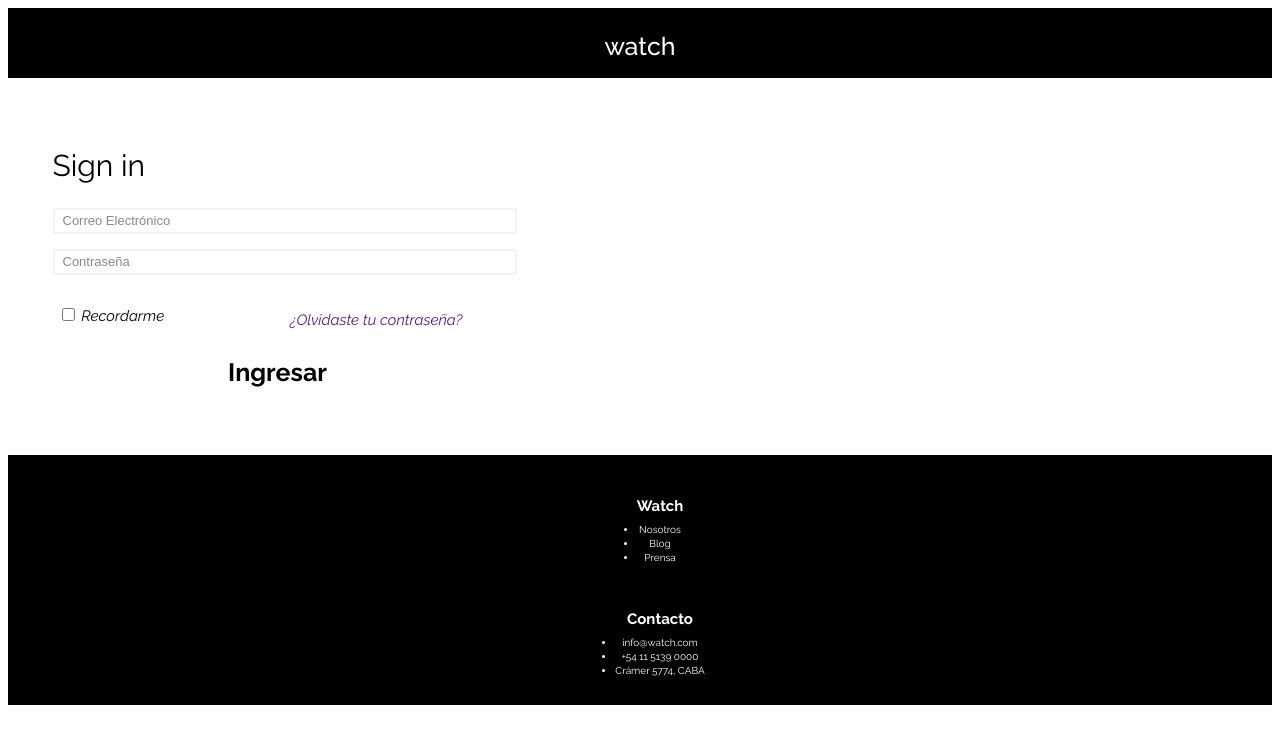
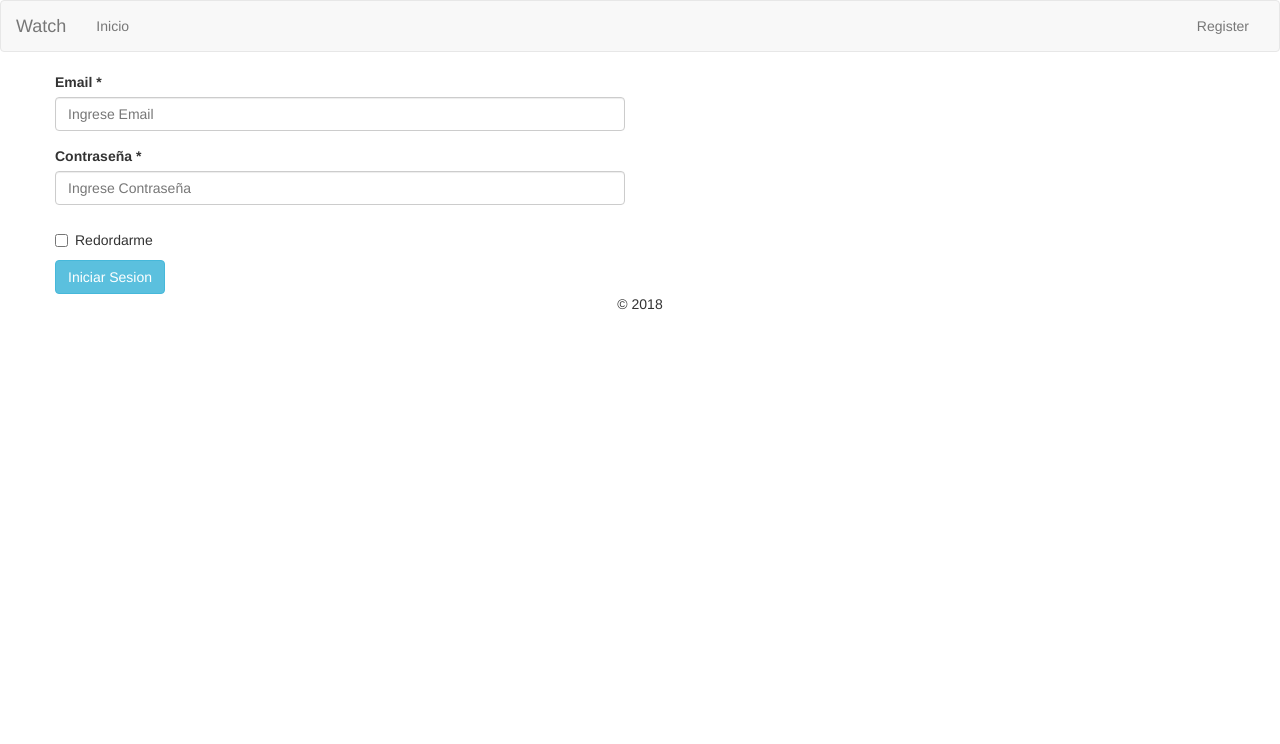
Before and after one commit to HarrySanti/dh, a PHP site: page /sign_in.php in a window 1280 px wide. Shown: the top 744 px of the page. Run offline with PHP 8.4, Linux system fonts and the light colour scheme; some libraries are stand-ins or nearby versions.

Commit message:
Update sign_in.php

```diff
--- a/sign_in.php
+++ b/sign_in.php
@@ -1,84 +1,206 @@
 <?php
 	require_once "validaciones.php";
+	require_once "usuarios.php";
+
+    $errores = [
+        "email" => [],
+        "password" => [],
+
+    ];
+		//error si el mail no está registrado
+		$errores_login_user = [
+				"email"=>[],
+		];
+		//error si la contraseña no es la correcta
+		$errores_login_password = [
+				"password"=>[],
+		];
+
+
+    // Validar si se completo o no el formulario
+    if ($_POST) {
+
+
+				//valido la contraseña
+				$erroresEnPassword = validarPasswordLogin($_POST["contrasena"]);
+
+				if (empty($erroresEnPassword)) {
+				} else {
+					$errores["contrasena"] = $erroresEnPassword;
+				}
+
+				//valido el mail
+
+				$erroresEnMail = validarEmailLogin($_POST["email"]);
+
+				if (empty($erroresEnMail)) {
+				} else {
+					$errores["email"] = $erroresEnMail;
+				}
+
+
+
+			  // Si no hubo errores con los campos, busco el usuario
+			  if (! huboErrores($errores)) {
+
+						//si no encuentro al usuario sumo un error en errores de login
+						if (! traerPorEmail($_POST["email"])) {
+
+								$errores_login_user["email"] = "El usuario ingresado no se encuentra registrado";
+
+								}else{
+
+									//si está registrado
+									// Buscar el usuario basandonos en el email
+									$usuario = traerPorEmail($_POST["email"]);
+								}
+
+						//una vez encontrado el usuario, chequeo si la contraseña es correcta
+						if ($usuario) {
+									// El password corresponde al del usuario???
+									if (password_verify($_POST['contrasena'], $usuario['password'])){
+
+
+											//iniciar sesión
+											session_start();
+
+
+											//defino cuanto quiero que dure mi cookies (en este caso una hora)
+											$vencimiento=time()+60*60;
+											//defino cookies
+
+											setcookie('email',$_POST['email'],$vencimiento,'/');
+											setcookie('avatar_url',$usuario['avatar_url'],$vencimiento,'/');
+
+
+											//definir el usuarios
+											$_SESSION['email']=$_COOKIE["email"];
+
+											header("Location: home.php");
+
+											//te redirige a bienvenido
+
+											//INICIAR SESION
+
+
+
+										}else {
+											$errores_login_password["password"] = "La contraseña ingresada no es correcta";
+										}
+								}
+		    	}
+		}
 ?>
 
+
 <!DOCTYPE html>
-<html>
+<html lang="en">
 <head>
 	<meta charset="utf-8">
-		<title>Watch</title>
-		<link rel="stylesheet" href="http://meyerweb.com/eric/tools/css/reset/reset.css">
-		<link href="https://fonts.googleapis.com/css?family=Raleway:100,100i,200,200i,300,300i,400,400i,500,500i,600,600i,700,700i,800,800i,900,900i" rel="stylesheet">
+	<meta http-equiv="X-UA-Compatible" content="IE=edge">
 	<meta name="viewport" content="width=device-width, initial-scale=1">
-		<link rel="stylesheet" href="css/mobile.css">
-		<link rel="stylesheet" href="css/tablet.css">
-		<link rel="stylesheet" href="css/desktop.css">
+	<title>Login</title>
+	<meta name="description" content="Registración de prueba">
+
+	<!-- Bootstrap -->
+	<link href="assets/libs/bootstrap-3/css/bootstrap.min.css" rel="stylesheet">
+
+	<!--[if lt IE 9]>
+	<script src="https://oss.maxcdn.com/html5shiv/3.7.2/html5shiv.min.js"></script>
+	<script src="https://oss.maxcdn.com/respond/1.4.2/respond.min.js"></script>
+	<![endif]-->
 </head>
 <body>
-		<div class="contenedor-signin">
-			<header class="watch-singin">
-				<a href="home.html"><h1>watch</h1></a>
-			</header>
-			<div class="cuerpo-singin">
-				<div class="foto_signin">
-					<img src="fotos/img_signin.jpg" class="img_signin" alt="">
+	<nav class="navbar navbar-default" role="navigation">
+		<div class="container-fluid">
+			<div class="navbar-header">
+				<button type="button" class="navbar-toggle" data-toggle="collapse" data-target="#navbar-links">
+					<span class="sr-only">Toggle navigation</span>
+					<span class="icon-bar"></span>
+					<span class="icon-bar"></span>
+					<span class="icon-bar"></span>
+				</button>
+				<a class="navbar-brand" href="home.php">Watch</a>
 			</div>
-				<div class="seccion-formulario-singin">
-					<h1>Sign in</h1>
-					<div class="formulario-signin">
-						<form action="" method="">
-							<div>
-								<input class="form1" type="text" name="correo" placeholder="Correo Electrónico" class="correo">
+			<!-- Collect the nav links, forms, and other content for toggling -->
+			<div class="collapse navbar-collapse" id="navbar-links">
+				<ul class="nav navbar-nav">
+					<li><a href="home.php">Inicio</a></li>
+				</ul>
+				<ul class="nav navbar-nav navbar-right">
+					<li><a href="register.php">Register</a></li>
+				</ul>
 			</div>
-							<div>
-								<input class="form1" tpype="password" name="password" placeholder="Contraseña" class="password">
 		</div>
+	</nav>
+	<div class="container">
+		<div class="row">
+            <form role="form" action="" method="post" enctype="multipart/form-data">
+								<!--Imprimo errores de validación de campos-->
+								<div class="row">
+                    <?php if (huboErrores($errores)) : ?>
+                        <div class="col-sm-12 alert alert-danger">
+                            <ul>
+                                <?php foreach($errores as $bolsaDeErrores) : ?>
+                                    <?php foreach($bolsaDeErrores as $error) : ?>
+                                        <li><?= $error ?></li>
+                                    <?php endforeach; ?>
+                                <?php endforeach; ?>
+                            </ul>
+                        </div>
+                    <?php endif; ?>
+                </div>
+
+								<!--Imprimo errores de registro de usuario, mas especificamente el mail. Mas abajo se hace con la contraseña-->
+								<div class="row">
+                    <?php if (huboErrores($errores_login_user)) : ?>
+                        <div class="col-sm-12 alert alert-danger">
+                            <ul>
+                                <?php echo "El usuario ingresado no se encuentra registrado";?>
+                            </ul>
+                        </div>
+                    <?php endif; ?>
+                </div>
+
+								<!--Imprimo errores matcheo de contraseña-->
+								<div class="row">
+                    <?php if (huboErrores($errores_login_password)) : ?>
+                        <div class="col-sm-12 alert alert-danger">
+                            <ul>
+                                <?php echo "La contraseña ingresada no es la correcta";?>
+                            </ul>
+                        </div>
+                    <?php endif; ?>
+                </div>
+
+
+				<div class="row">
+				</div>
+				<div class="row">
+					<div class="form-group col-sm-6">
+						<label for="email">Email *</label>
+						<input type="text" class="form-control" id="email" name="email" value="<?= isset($_POST['email']) ? $_POST['email'] : "" ?>" placeholder="Ingrese Email">
+					</div>
+				</div>
+				<div class="row">
+					<div class="form-group col-sm-6">
+						<label for="contrasena">Contraseña *</label>
+						<input type="password" class="form-control" id="contrasena" name="contrasena" placeholder="Ingrese Contraseña">
+					</div>
+				</div>
+				<div class="checkbox">
+					<label>
+						<input type="checkbox" id="chk-record" name="recordarme"> Redordarme
+					</label>
+				</div>
+
+
+				<input type="submit" name="btn_submit" class="btn btn-info" value="Iniciar Sesion"/>
 			</form>
 		</div>
-					<div class="botones">
-						<div class="recordarme-box">
-							<label>
-								<input type="checkbox" value="checkbox"> Recordarme
-							</label>
 	</div>
-						<div class="olvidar">
-							<a href="" class="olvide">¿Olvidaste tu contraseña?</a>
-						</div>
-					</div>
-					<a class="ingresar" href="">
-						<h2>Ingresar</h2>
-					</a>
-				</div>
-			</div>
-			<div class="contenedor">
-				<footer class="footer-singnin">
-					<div class="watch">
-						<ul>
-							<h3>Watch</h3>
-							<div>
-								<li>Nosotros</li>
-								<li>Blog</li>
-								<li>Prensa</li>
-							</div>
-						</ul>
-					</div>
-					<div class="contacto">
-						<ul>
-							<h3>Contacto</h3>
-							<div>
-								<li>info@watch.com</li>
-								<li>+54 11 5139 0000</li>
-								<li>Crámer 5774, CABA</li>
-							</div>
-						</ul>
-					</div>
-					<ul class="social">
-						<li><a href="https://twitter.com" target="_blank"><img src="fotos/img_tw.png" alt="tw"></a></li>
-						<li><a href="https://instagram.com" target="_blank"><img src="fotos/img_ig.png" alt="ig"></a></li>
-						<li><a href="https://facebook.com" target="_blank"><img src="fotos/img_fb.png" alt="fb"></a></li>
-					</ul>
-				</footer>
-			</div>
-		</div>
+	<div class="text-center">&copy; <?php echo date('Y'); ?></div>
+	<script src="assets/libs/jquery/jquery-1.11.1.min.js"></script>
+	<script src="assets/libs/bootstrap-3/js/bootstrap.min.js"></script>
 </body>
 </html>
```
Lines whose indentation alone changed are shown as unchanged.
